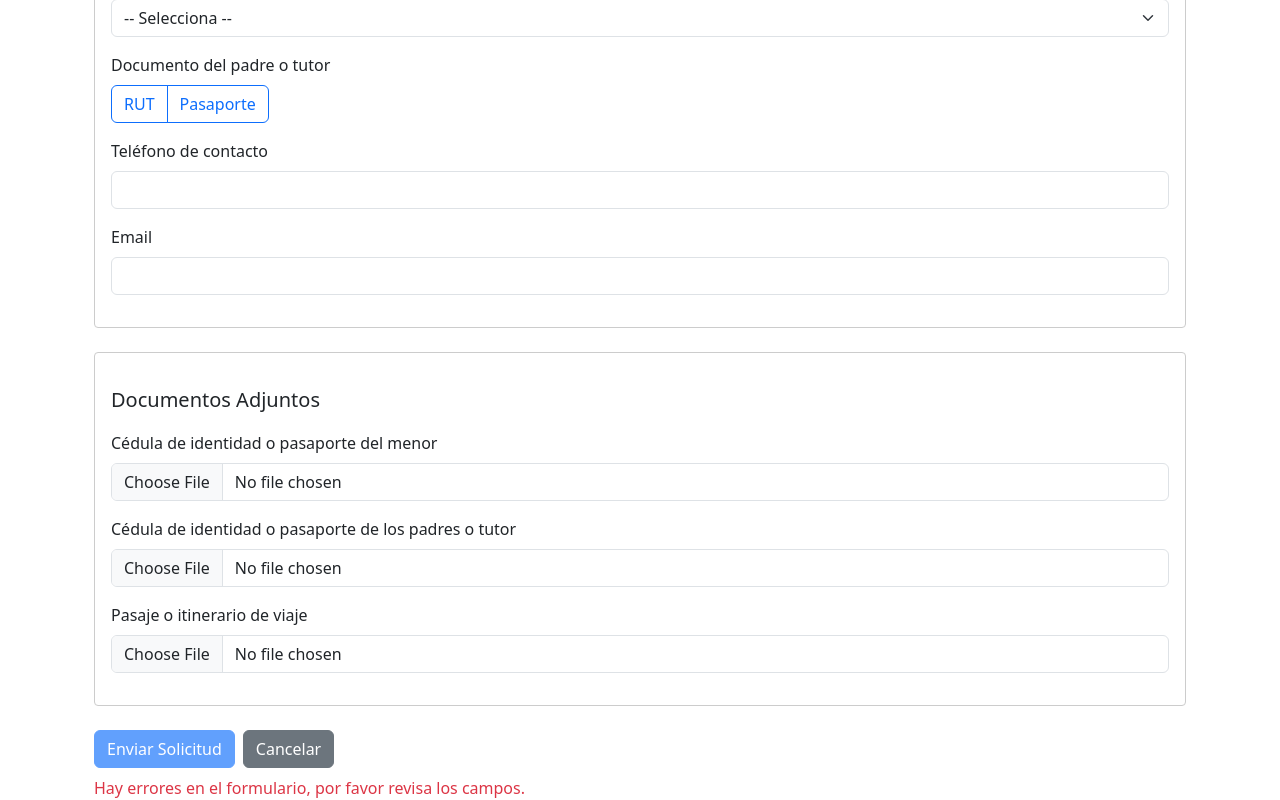
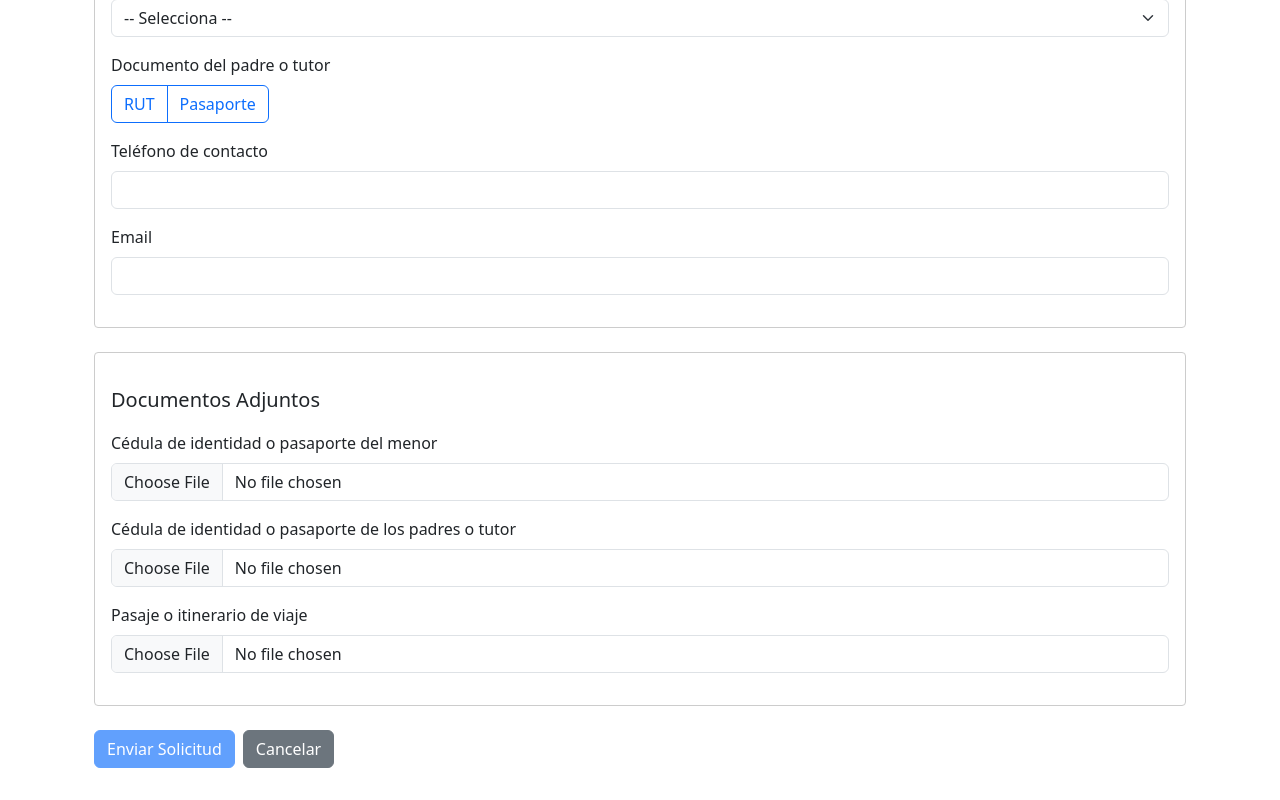
Before and after one commit to ragallardom/front-aduana, an Angular app: page /solicitud-aduana/editar/1 in a window 1280 px wide. Shown: the part 1284-2084 px from the top of the page. After the commit the page ends 2052 px from the top, so only its background shows below. Built offline with nearby package versions, Linux system fonts and the light colour scheme.

Commit message:
Mostrar mensaje de error solo después de interacción

```diff
--- a/src/app/pages/solicitudes-aduana/formulario-solicitud/formulario-solicitud.html
+++ b/src/app/pages/solicitudes-aduana/formulario-solicitud/formulario-solicitud.html
@@ -537,7 +537,7 @@
   >
     Cancelar
   </button>
-  <div *ngIf="formulario.invalid" class="text-danger mt-2">
+  <div *ngIf="formulario.touched && formulario.invalid" class="text-danger mt-2">
     Hay errores en el formulario, por favor revisa los campos.
   </div>
 </form>
```
